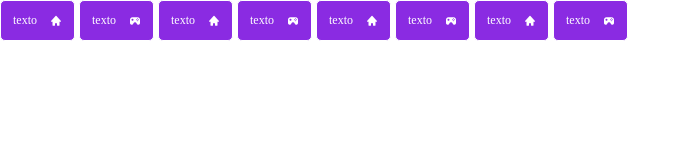
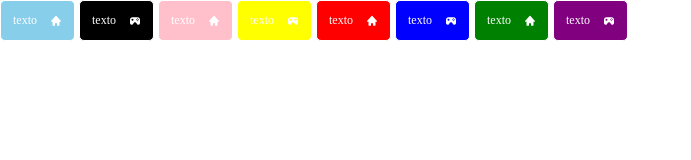
Before and after one commit to edwar0112/bem, a plain HTML site: page index.html in a window 1280 px wide. Shown: the whole page, without its empty margins (0-691 px from the left). Drawn offline with nearby package versions, Linux system fonts and the light colour scheme; a web font is replaced by a local one.

Commit message:
index.html

```diff
--- a/index.html
+++ b/index.html
@@ -9,39 +9,39 @@
 </head>
 <body>
 
-  <button class="boton">
+  <button class="boton boton--celeste">
+    <span class="boton__texto ">texto</span>
+    <i class='boton__icono bx bxs-home' ></i>
+  </button>
+  <a href="a" class="boton boton--negro">
+    <span class="boton__texto">texto</span>
+    <i class='boton__icono bx bxs-joystick' ></i>
+  </a>
+   <button class="boton boton--rosado">
     <span class="boton__texto">texto</span>
     <i class='boton__icono bx bxs-home' ></i>
   </button>
-  <a href="a" class="boton">
+  <a href="a" class="boton boton--amarillo">
     <span class="boton__texto">texto</span>
     <i class='boton__icono bx bxs-joystick' ></i>
   </a>
-   <button class="boton">
+ <button class="boton boton--rojo">
     <span class="boton__texto">texto</span>
     <i class='boton__icono bx bxs-home' ></i>
   </button>
-  <a href="a" class="boton">
+  <a href="a" class="boton boton--azul">
     <span class="boton__texto">texto</span>
     <i class='boton__icono bx bxs-joystick' ></i>
   </a>
- <button class="boton">
+ <button class="boton boton--verde">
     <span class="boton__texto">texto</span>
     <i class='boton__icono bx bxs-home' ></i>
   </button>
-  <a href="a" class="boton">
+  <a href="a" class="boton boton--morado">
     <span class="boton__texto">texto</span>
     <i class='boton__icono bx bxs-joystick' ></i>
+
   </a>
- <button class="boton">
-    <span class="boton__texto">texto</span>
-    <i class='boton__icono bx bxs-home' ></i>
-  </button>
-  <a href="a" class="boton">
-    <span class="boton__texto">texto</span>
-    <i class='boton__icono bx bxs-joystick' ></i>
-  </a>
-
 
 </body>
 </html>
```
